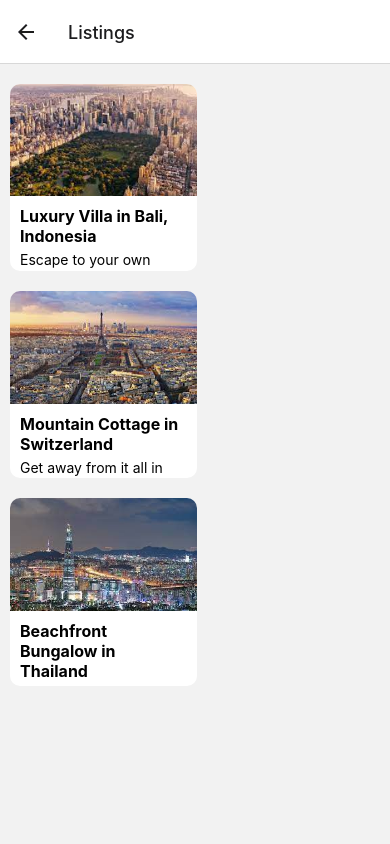
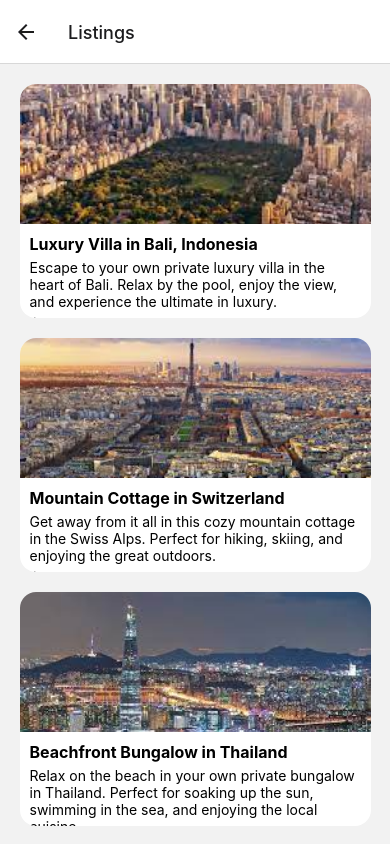
Before and after one commit to dudcks5477/Capstone_partypeople, a React Native app in the folder frontend/: screen /Listings in a window 390 px wide. Built offline with nearby package versions, Linux system fonts and the light colour scheme.

Commit message:
home 화면 만듬 리스트없애고 백엔드랑 연결 필요, card 누르면 상세 정보 들어가는 screen 필요

```diff
--- a/frontend/src/components/Card.js
+++ b/frontend/src/components/Card.js
@@ -1,26 +1,33 @@
 import React from 'react';
-import {View, Image, Text, StyleSheet} from 'react-native';
+import {View, Image, Text, StyleSheet, SafeAreaView} from 'react-native';
 
-const Card = ({ image, title, description, price }) => {
-  return (
+const Card = ({image, title, description, price}) => (
+
+    <View style={styles.cardContainer}>
       <View style={styles.card}>
         <Image source={image} style={styles.image} />
         <Text style={styles.title}>{title}</Text>
         <Text style={styles.description}>{description}</Text>
         <Text style={styles.price}>{price}</Text>
       </View>
+    </View>
+
 );
-};
 
 const styles = StyleSheet.create({
+
+  cardContainer: {
+    alignItems: 'center',
+    justifyContent: 'center',
+  },
   card: {
     backgroundColor: '#fff',
-    borderRadius: 10,
+    borderRadius: 16,
     overflow: 'hidden',
     elevation: 5,
     margin: 10,
-    width: '48%',
-    aspectRatio: 1,
+    width: '90%',
+    aspectRatio: 1.5,
   },
   image: {
     width: '100%',
--- a/frontend/src/components/Listings.js
+++ b/frontend/src/components/Listings.js
@@ -1,5 +1,17 @@
+// |이 코드는 React Native를 사용하여 카드 형식의 숙박 시설 목록을 표시하는 컴포넌트입니다.
+// |
+// |좋은 점:
+// |- listings 배열을 사용하여 데이터를 구성하고, ScrollView와 Card 컴포넌트를 사용하여 각 항목을 렌더링합니다.
+// |- SafeAreaView를 사용하여 노치 디자인을 고려하여 뷰를 렌더링합니다.
+// |- 스타일링을 위해 StyleSheet.create를 사용하여 스타일 객체를 만들고, 컴포넌트의 스타일 속성에 적용합니다.
+// |
+// |나쁜 점:
+// |- listings 배열의 데이터가 정적으로 작성되어 있으므로, 동적으로 데이터를 가져오는 방법을 추가해야 합니다.
+// |- Card 컴포넌트의 구현이 누락되어 있으므로, 해당 컴포넌트의 구현을 확인해야 합니다.
+// |
+
 import React from 'react';
-import { ScrollView, StyleSheet, View } from 'react-native';
+import {ScrollView, StyleSheet, View, SafeAreaView} from 'react-native';
 import Card from './Card';
 
 const listings = [
@@ -29,25 +41,22 @@ const listings = [
   },
 ];
 
-const PartyCard = () => {
-  return (
+const PartyCard = () => (
+  <SafeAreaView style={styles.containerNotch}>
     <View style={styles.container}>
-      <ScrollView vertical>
-        {listings.map((listing) => (
-          <Card
-            key={listing.id}
-            image={listing.image}
-            title={listing.title}
-            description={listing.description}
-            price={listing.price}
-          />
+      <ScrollView>
+        {listings.map(listing => (
+          <Card key={listing.id} {...listing} />
         ))}
       </ScrollView>
     </View>
-  );
-};
+  </SafeAreaView>
+);
 
 const styles = StyleSheet.create({
+  containerNotch: {
+    flex: 1,
+  },
   container: {
     marginVertical: 10,
   },
```
Lines whose indentation alone changed are shown as unchanged.
